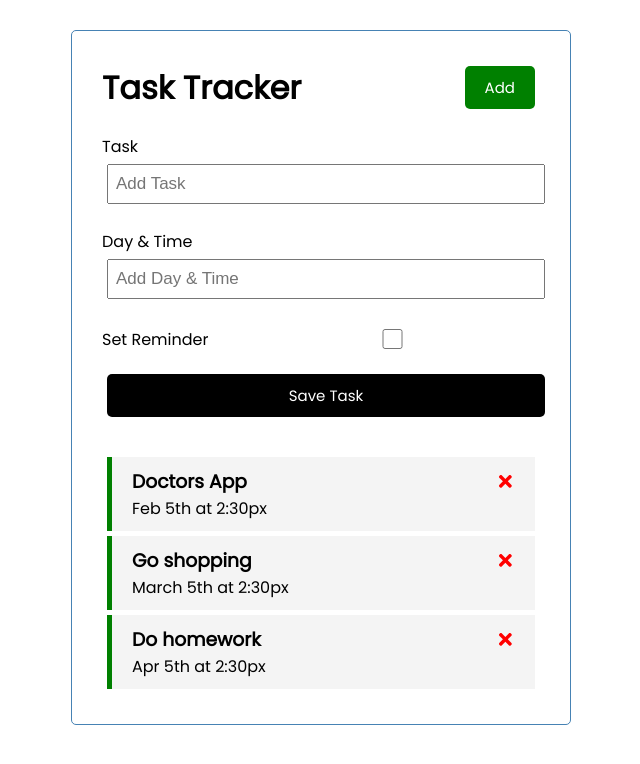
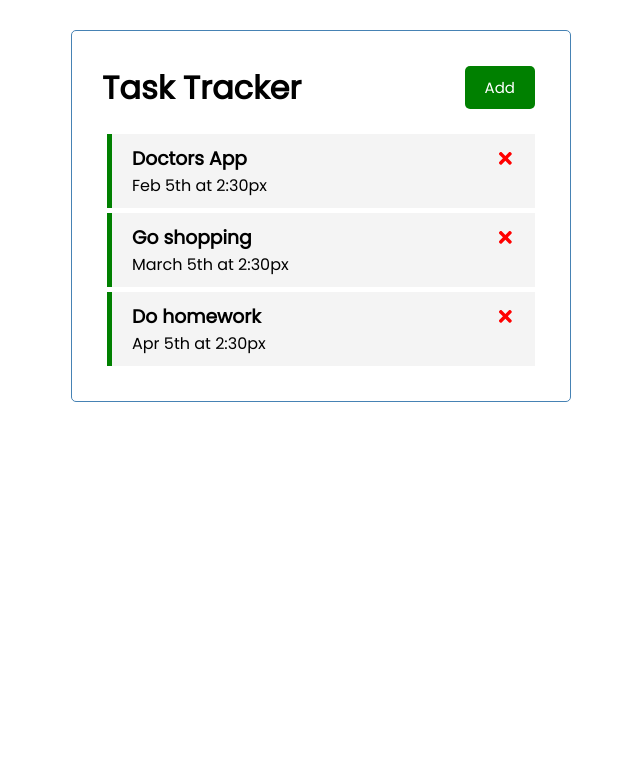
Before and after one commit to asilov/react-task-tracker, a React (Create React App) app: page / in a window 1280 px wide. Shown: the top 764 px of the page, without its empty margins (319-959 px from the left). Built offline with nearby package versions, Linux system fonts and the light colour scheme.

Commit message:
Fix add task button

```diff
--- a/src/App.js
+++ b/src/App.js
@@ -4,6 +4,7 @@
 import AddTask from './components/AddTask'
 
 function App() {
+  const [showAddTask, setShowAddTask] = useState(false)
 	const [tasks, setTasks] = useState([
 		{
 			id: 1,
@@ -48,8 +49,8 @@
 
 	return (
 		<div className='container'>
-			<Header />
-      <AddTask onAdd={addTask}/>
+			<Header onAdd={() => setShowAddTask(!showAddTask)} showAdd={showAddTask}/>
+      {showAddTask && <AddTask onAdd={addTask}/>}
 			{tasks.length > 0 ? (
 				<Tasks tasks={tasks} onDelete={deleteTask} onToggle={toggleReminder} />
 			) : (
--- a/src/components/Header.js
+++ b/src/components/Header.js
@@ -1,15 +1,12 @@
 import PropTypes from 'prop-types'
 import Button from './Button'
 
-const Header = ({ title }) => {
-    const onClick = () => {
-        console.log('click')
-    }
+const Header = ({ title, onAdd, showAdd }) => {
 
   return (
    <header className="header">
     <h1>{title}</h1>
-    <Button color='green' text='Add' onClick={onClick}/>
+    <Button color={showAdd ? 'red' : 'green'} text={showAdd ? 'Close' : 'Add'} onClick={onAdd}/>
    </header>
   )
 }
```
